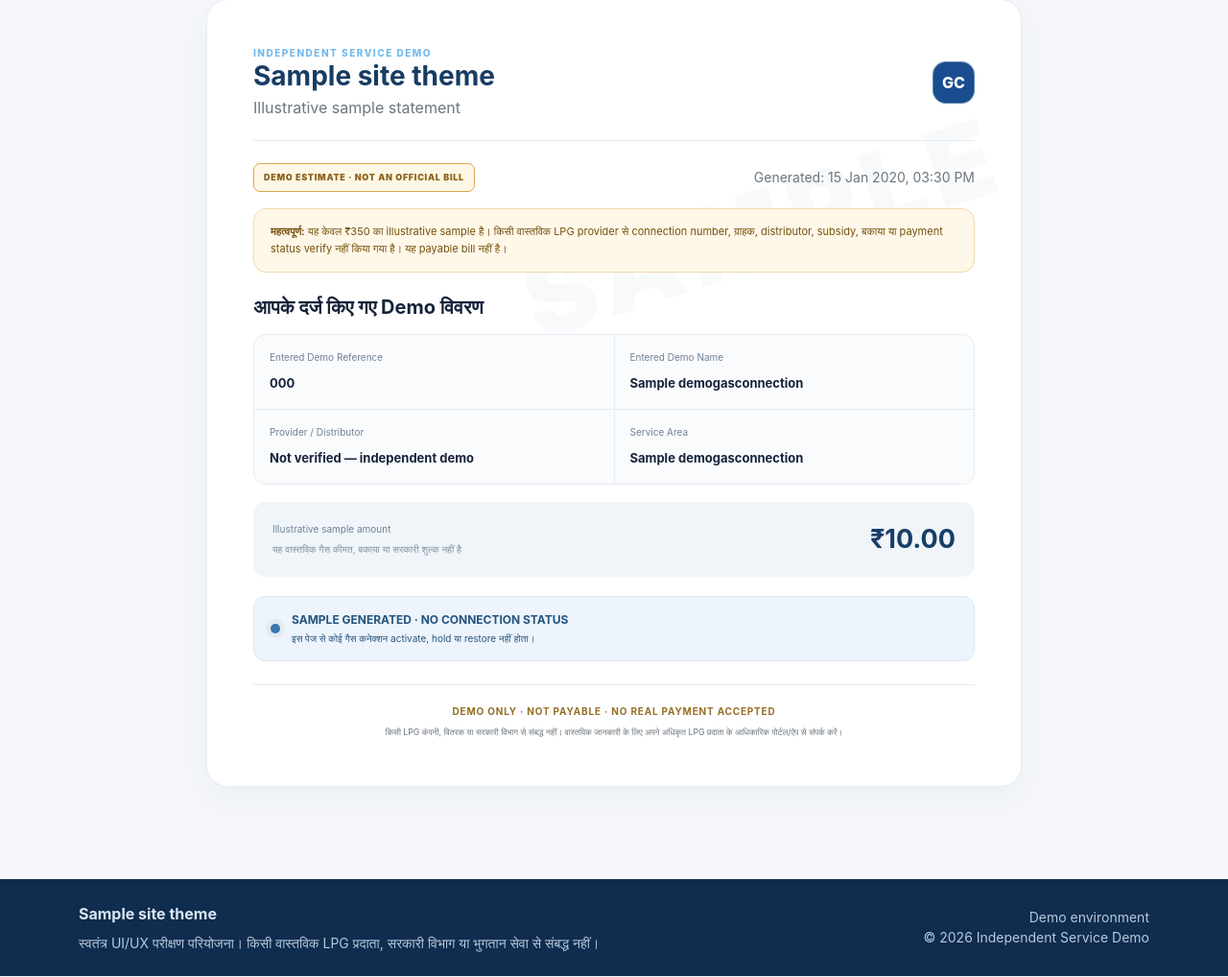
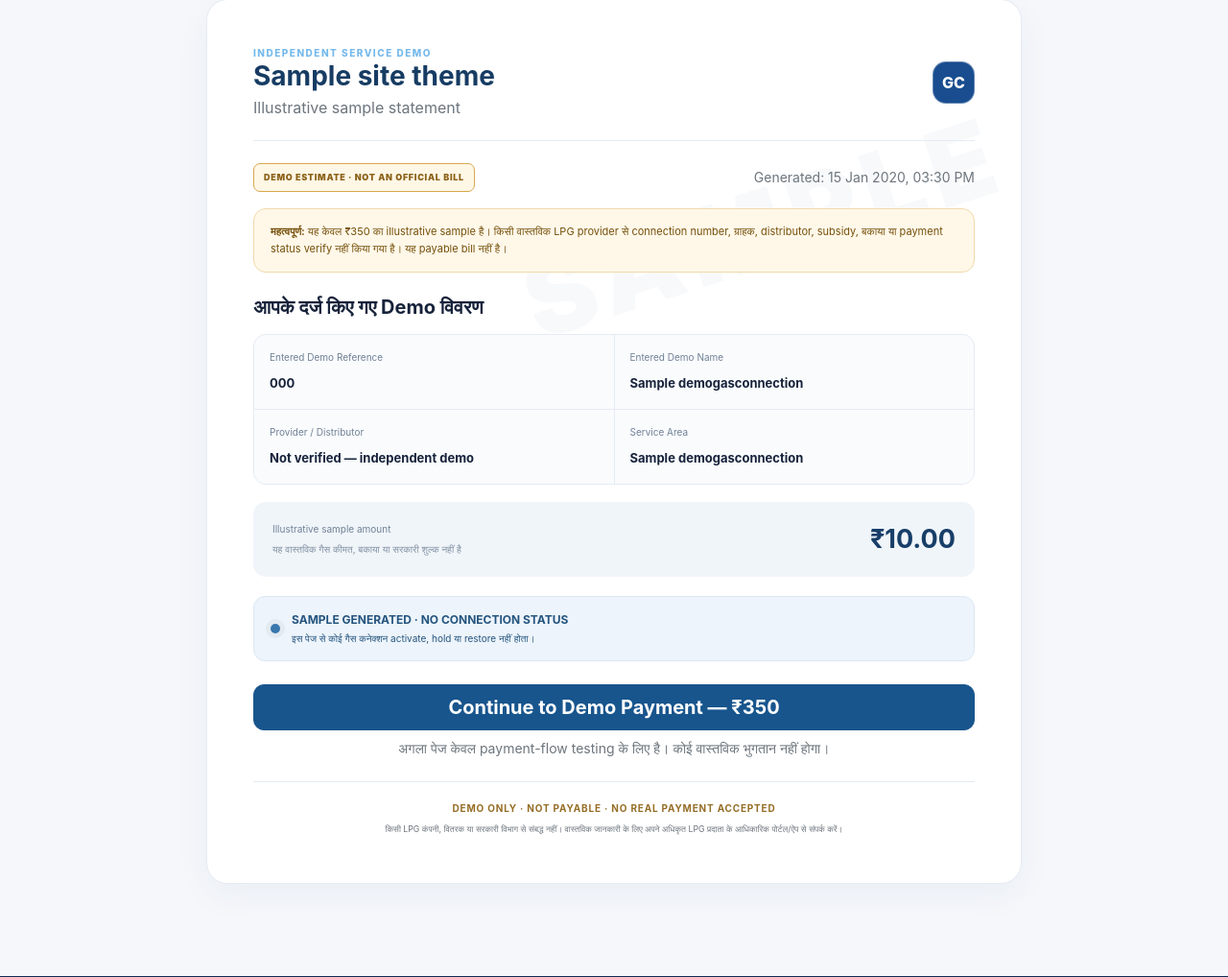
Before and after one commit to pk8873/13-11-2026, a Django app: template templates/portal/connection_lookup.html in a window 1280 px wide. Shown: the part 285-1303 px from the top of the page at 96% size. Run offline with Django 5.2, Linux system fonts and the light colour scheme; tables that the repository leaves empty hold one stand-in row (values such as "Sample post"); the template is opened without the code that fills it: values that come from a table or form of the project are taken from there, most other values are stand-ins (such as "Sample title", 1, 10 or a date in 2020); grey boxes marked "Sample" are stand-in pictures.

Commit message:
Add customer action to continue into demo checkout

```diff
--- a/templates/portal/connection_lookup.html
+++ b/templates/portal/connection_lookup.html
@@ -23,6 +23,14 @@
     </div>
     <div class="amount-panel"><div><span>Illustrative sample amount</span><small>यह वास्तविक गैस कीमत, बकाया या सरकारी शुल्क नहीं है</small></div><strong>₹{{ connection.demo_due_amount|floatformat:2 }}</strong></div>
     <div class="status-panel status-sample"><span class="status-dot"></span><div><strong>SAMPLE GENERATED · NO CONNECTION STATUS</strong><small>इस पेज से कोई गैस कनेक्शन activate, hold या restore नहीं होता।</small></div></div>
+    <form method="post" action="{% url 'demo_checkout' %}" class="mt-4">
+      {% csrf_token %}
+      <input type="hidden" name="connection_number" value="{{ connection.connection_number }}">
+      <input type="hidden" name="owner_name" value="{{ connection.owner_name }}">
+      <input type="hidden" name="stage" value="checkout">
+      <button class="btn btn-primary btn-lg w-100" type="submit">Continue to Demo Payment — ₹350</button>
+      <p class="small text-secondary text-center mt-2 mb-0">अगला पेज केवल payment-flow testing के लिए है। कोई वास्तविक भुगतान नहीं होगा।</p>
+    </form>
     <div class="statement-foot"><strong>DEMO ONLY · NOT PAYABLE · NO REAL PAYMENT ACCEPTED</strong><p class="small text-secondary mb-0 mt-2">किसी LPG कंपनी, वितरक या सरकारी विभाग से संबद्ध नहीं। वास्तविक जानकारी के लिए अपने अधिकृत LPG प्रदाता के आधिकारिक पोर्टल/ऐप से संपर्क करें।</p></div>
   </div>
 </div>
```
